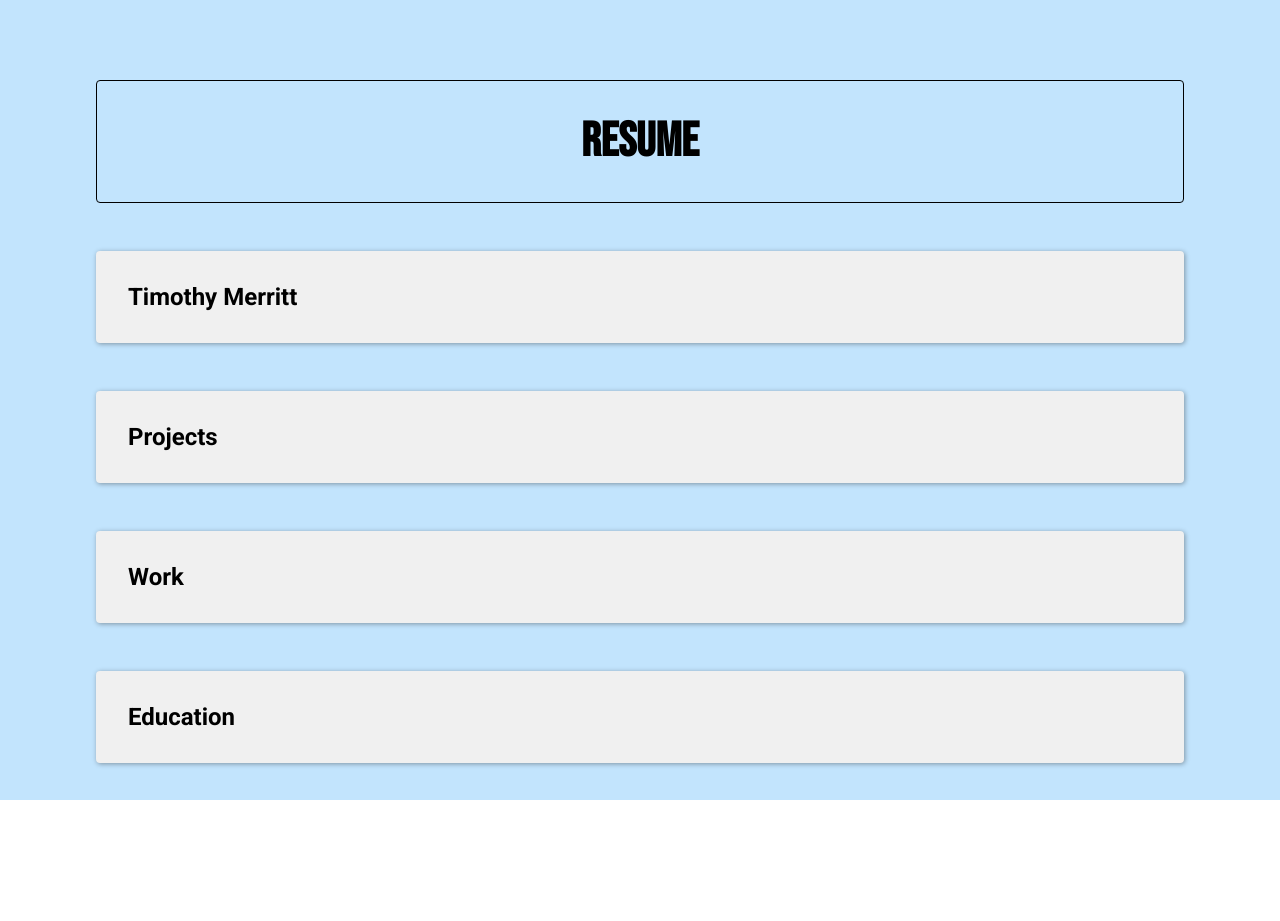
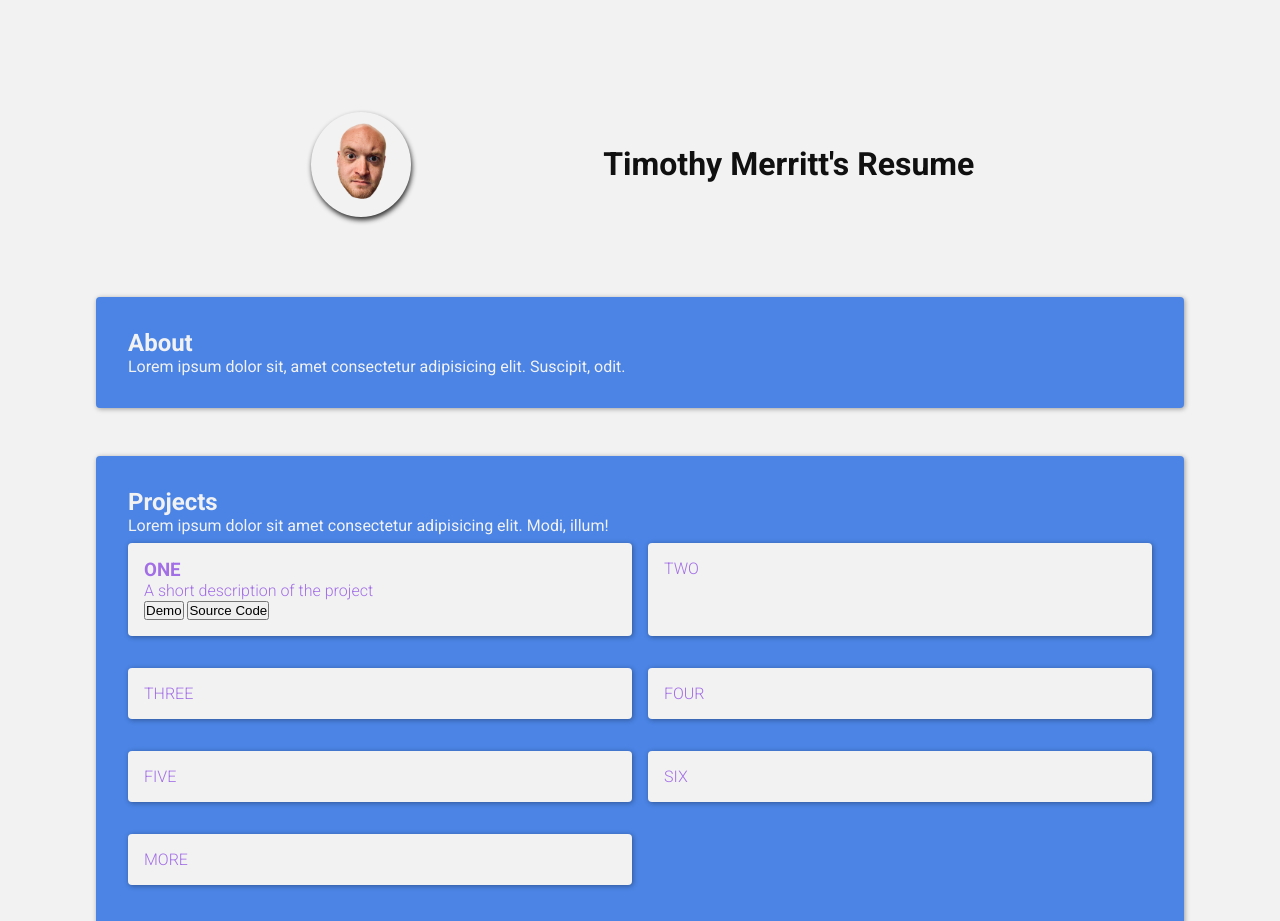
Before and after one commit to timmybytes/resume, a website: page src/index.html in a window 1280 px wide. Shown: the top 921 px of the page. Before the commit the page ends 800 px from the top, so only its background shows below. Drawn offline with Linux system fonts and the light colour scheme.

Commit message:
Basic stylings --WIP

```diff
--- a/src/index.html
+++ b/src/index.html
@@ -13,13 +13,32 @@
   <body>
     <div class="container">
       <div class="header">
-        <h1>Resume</h1>
+        <div class="avatar">
+          <img src="./avatar_eyebrow.png" alt="Timothy Merritt's avatar" />
+        </div>
+        <h1>Timothy Merritt's Resume</h1>
       </div>
       <div class="child">
-        <h2>Timothy Merritt</h2>
+        <h2>About</h2>
+        <p>Lorem ipsum dolor sit, amet consectetur adipisicing elit. Suscipit, odit.</p>
       </div>
       <div class="child">
         <h2>Projects</h2>
+        <p>Lorem ipsum dolor sit amet consectetur adipisicing elit. Modi, illum!</p>
+        <ul class="project-list">
+          <li class="project-list__item">
+            <h3 class="project-list__item-title">ONE</h3>
+            <p class="project-list__item-blurb">A short description of the project</p>
+            <button class="project-list__item-button">Demo</button>
+            <button class="project-list__item-button">Source Code</button>
+          </li>
+          <li class="project-list__item">TWO</li>
+          <li class="project-list__item">THREE</li>
+          <li class="project-list__item">FOUR</li>
+          <li class="project-list__item">FIVE</li>
+          <li class="project-list__item">SIX</li>
+          <li class="project-list__item">MORE</li>
+        </ul>
       </div>
       <div class="child">
         <h2>Work</h2>
--- /dev/null
+++ b/src/scss/_colors.scss
@@ -0,0 +1,6 @@
+$color-dark: rgb(17, 16, 16);
+$color-light: #f2f2f2;
+$color-blue: #4b84e5;
+$color-purple: #a36fe6;
+$color-green: #61a840;
+$color-turquoise: #159f9f;
--- /dev/null
+++ b/src/scss/_header.scss
@@ -0,0 +1,31 @@
+.header {
+  align-items: center;
+  background-color: $color-light;
+  border-radius: 4px;
+  color: $color-dark;
+  display: flex;
+  font-family: 'Roboto', -apple-system, BlinkMacSystemFont, 'Segoe UI', Roboto, Oxygen, Ubuntu,
+    Cantarell, 'Open Sans', 'Helvetica Neue', sans-serif;
+  font-size: 24px;
+  grid-column: 2/5;
+  justify-content: space-evenly;
+  line-height: 1.1;
+  margin: 0.25rem;
+  padding: 1rem;
+  width: 100%;
+  .avatar {
+    background: $color-light;
+    border-radius: 50%;
+    box-shadow: 1px 3px 5px hsla(0, 2%, 8%, 0.884);
+    margin: auto 15px auto 5px;
+    max-width: 100px;
+    img {
+      width: 100%;
+      height: auto;
+    }
+  }
+  h1 {
+    font-size: 32px;
+    font-weight: 600;
+  }
+}
--- /dev/null
+++ b/src/scss/_layout.scss
@@ -0,0 +1,30 @@
+.container {
+  // height: 100%;
+  display: grid;
+  grid-template-columns: 1rem 1fr 1rem 1fr 1rem;
+  gap: 0;
+  justify-items: center;
+  align-items: stretch;
+  @media screen and (min-width: 700px) {
+    gap: 1rem;
+    padding: 5%;
+  }
+}
+
+.child {
+  background-color: $color-blue;
+  color: $color-light;
+  // border: 1px solid black;
+  box-shadow: 1px 1px 5px hsla(0, 0%, 0%, 0.356);
+  font-family: 'Roboto', -apple-system, BlinkMacSystemFont, 'Segoe UI', Roboto, Oxygen, Ubuntu,
+    Cantarell, 'Open Sans', 'Helvetica Neue', sans-serif;
+  min-width: 100%;
+  grid-column: 2/5;
+  border-radius: 4px;
+  margin: 0.25rem;
+  padding: 1rem;
+  @media screen and (min-width: 700px) {
+    margin: 1rem;
+    padding: 2rem;
+  }
+}
--- /dev/null
+++ b/src/scss/_projects.scss
@@ -0,0 +1,22 @@
+.project-list {
+  display: grid;
+  grid-template-columns: 1fr 1fr;
+  gap: 1rem;
+  list-style-type: none;
+  .project-list__item {
+    background: $color-light;
+    border-radius: 4px;
+    box-shadow: 1px 1px 5px hsla(0, 0%, 0%, 0.356);
+    color: $color-purple;
+    display: inline-block;
+    font-weight: 300;
+    margin: 0.5rem 0;
+    padding: 1rem;
+    .project-list__item-title {
+    }
+    .project-list__item-blurb {
+    }
+    .project-list__item-button {
+    }
+  }
+}
--- /dev/null
+++ b/src/scss/_resets.scss
@@ -0,0 +1,11 @@
+* {
+  margin: 0;
+  padding: 0;
+  box-sizing: border-box;
+}
+
+html,
+body {
+  height: 100%;
+  background: $color-light;
+}
--- a/src/scss/main.scss
+++ b/src/scss/main.scss
@@ -1,61 +1,19 @@
-* {
-  margin: 0;
-  padding: 0;
-  box-sizing: border-box;
-}
+@import 'colors';
+@import 'resets';
+@import 'layout';
+@import 'header';
+@import 'projects';
 
-html,
-body {
-  height: 100%;
-}
-
-.container {
-  background-color: #c2e4fd;
-  height: 100%;
-  display: grid;
-  grid-template-columns: 1rem 1fr 1rem 1fr 1rem;
-  gap: 0;
-  justify-items: center;
-  align-items: stretch;
-  @media screen and (min-width: 700px) {
-    gap: 1rem;
-    padding: 5%;
-  }
-}
-
-.child {
-  background-color: #f0f0f0;
-  // border: 1px solid black;
-  box-shadow: 1px 1px 5px hsla(0, 0%, 0%, 0.356);
-  font-family: 'Roboto', -apple-system, BlinkMacSystemFont, 'Segoe UI', Roboto, Oxygen, Ubuntu,
-    Cantarell, 'Open Sans', 'Helvetica Neue', sans-serif;
-  min-width: 100%;
-  grid-column: 2/5;
-  border-radius: 4px;
-  margin: 0.25rem;
-  padding: 1rem;
-  @media screen and (min-width: 700px) {
+@media screen and (min-width: 700px) {
+  .header {
     margin: 1rem;
     padding: 2rem;
   }
-}
-
-.header {
-  align-items: center;
-  border: 1px solid black;
-  border-radius: 4px;
-  display: flex;
-  font-family: 'Bebas Neue', -apple-system, BlinkMacSystemFont, 'Segoe UI', Roboto, Oxygen, Ubuntu,
-    Cantarell, 'Open Sans', 'Helvetica Neue', sans-serif;
-  font-size: 24px;
-  font-weight: 800;
-  grid-column: 2/5;
-  justify-content: center;
-  margin: 0.25rem;
-  padding: 1rem;
-  width: 100%;
-  @media screen and (min-width: 700px) {
-    margin: 1rem;
-    padding: 2rem;
+  .avatar {
+    max-width: 200px;
+  }
+  h1 {
+    font-size: 72px;
+    font-weight: 900;
   }
 }
```
Also changed, not shown: src/avatar_eyebrow.png (added), src/css/main.css, 1 other file.
